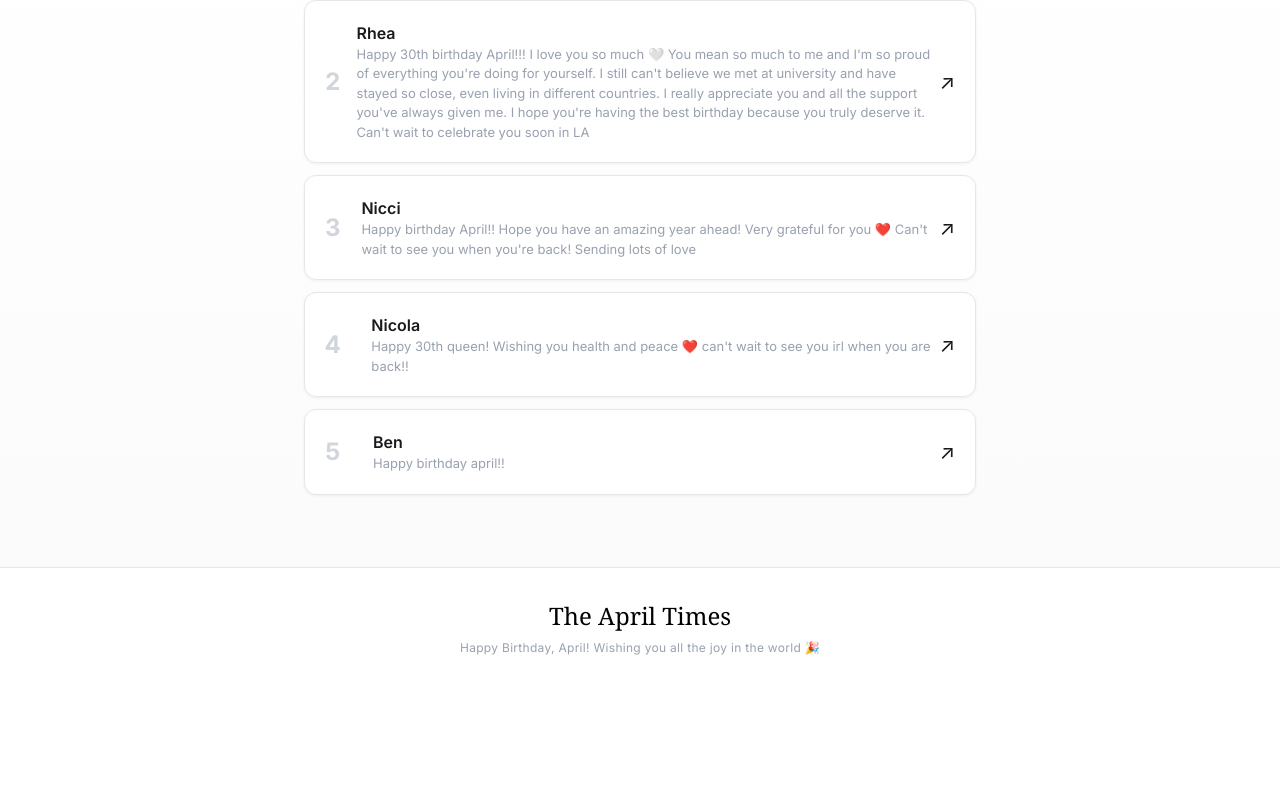
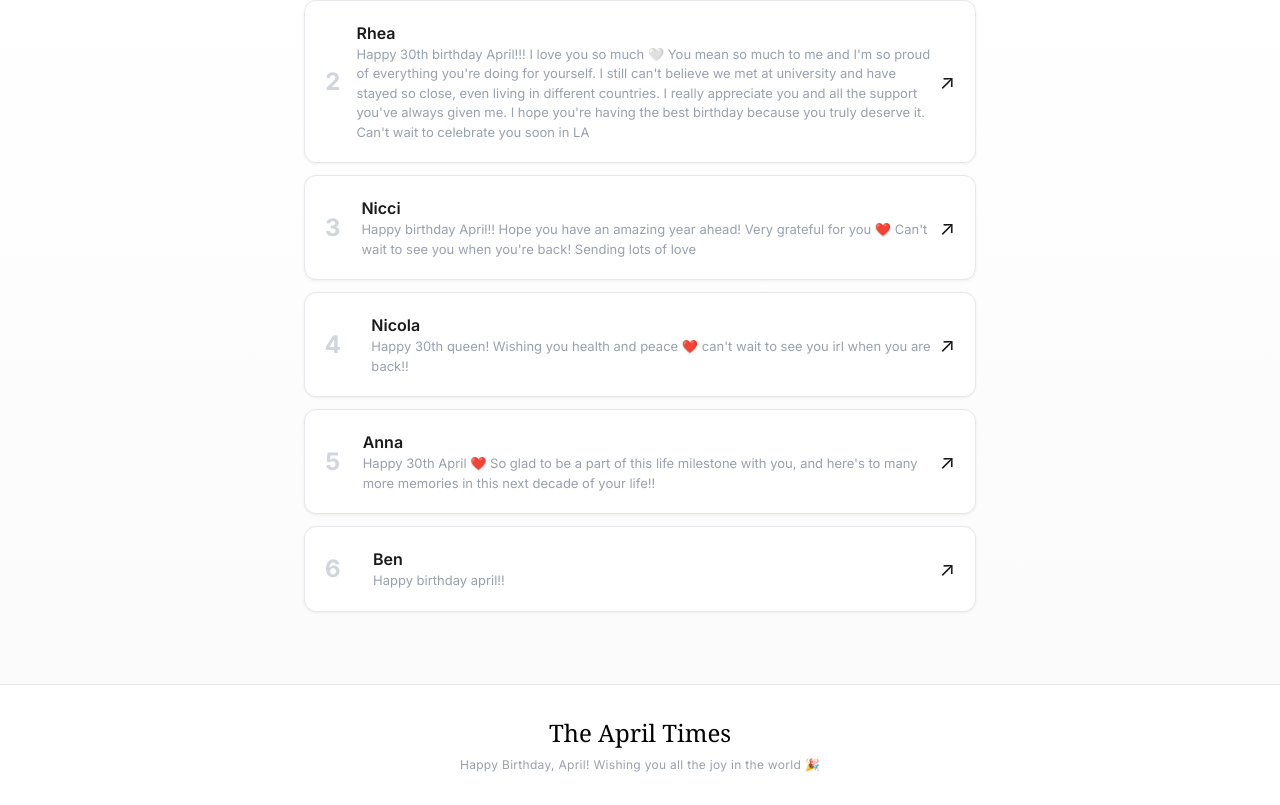
Before and after one commit to angiegyi/april-birthday, a React (Vite) app: page /crossword in a window 1280 px wide. Shown: the part 579-1384 px from the top of the page. Before the commit the page ends 1267 px from the top, so only its background shows below. Built offline with nearby package versions, Linux system fonts and the light colour scheme; a web font is replaced by a local one.

Commit message:
more people

```diff
--- a/src/data/connections.js
+++ b/src/data/connections.js
@@ -186,6 +186,33 @@ const connections = [
 			},
 		],
 	},
+	{
+		creator: "Aditi",
+		message:
+			"Happy Birthday April! Can't believe it's been 8 years since we both decided to volunteer at that IT conference (best decision ever). From our uni era to Sydney era, I'm so grateful to have you in my life. You're the kindest, most caring person I know. Can't wait to have you back soon, telling me what I can and can't eat. 💚",
+		groups: [
+			{
+				label: "Euro summer",
+				color: "yellow",
+				words: ["Tomorrowland", "Churros", "Ibiza", "Old town"],
+			},
+			{
+				label: "Green people",
+				color: "green",
+				words: ["Meow", "Bananagram", "Camel up", "You can't eat that"],
+			},
+			{
+				label: "Our origin story",
+				color: "blue",
+				words: ["24/7 pancake parlour", "MAC", "YOW!", "IT ball"],
+			},
+			{
+				label: "The Sydney chapter",
+				color: "purple",
+				words: ["Paul st", "Gas leak", "APM cruise", "Jellycat"],
+			},
+		],
+	},
 ];
 
 export default connections;
--- a/src/data/crossword.js
+++ b/src/data/crossword.js
@@ -28,6 +28,12 @@ const crossword = [
 		url: "https://crosswordlabs.com/view/happy-bday-april-love-nic",
 	},
 	{
+		creator: "Anna",
+		message:
+			"Happy 30th April ❤️ So glad to be a part of this life milestone with you, and here's to many more memories in this next decade of your life!!",
+		url: "https://crosswordlabs.com/view/some-of-annas-memories-with-april",
+	},
+	{
 		creator: "Ben",
 		message: "Happy birthday april!!",
 		url: "https://crosswordlabs.com/view/april-bday-ben",
--- a/src/data/wordle.js
+++ b/src/data/wordle.js
@@ -24,6 +24,11 @@ const wordle = [
 		message: `Happy birthday April!!! 🎉 Hope you have an absolutely baller day, you deserve nothing less. Thanks for always bringing the best energy and for introducing me to Sultan + Shepard and that one mashup with Lane 8 LOL`,
 	},
 	{
+		creator: "Gabe",
+		answer: "WHATTHEHELLY",
+		message: `Happy birthday April you absolute legend ❤️ Sad we're not there to see you but can't wait to see you and celebrate properly when we next see you. Maybe come visit? So much love.`,
+	},
+	{
 		creator: "Deepthi",
 		answer: "TWOCB",
 		message: `to my no1 forever yap buddy, happiest of happy birthdays!!! i can't believe ur finally 30 - feels like yesterday i was bullying u for being in the mature aged lounge at monash (u were only 23 😭). from 2019 MAC days, to long distance SHM and guessing all the countries of the world together, love u endlessly and i'm grateful to the universe for our friendship every day 🩷 i'll save the rest for ur bday card !!!`,
```
